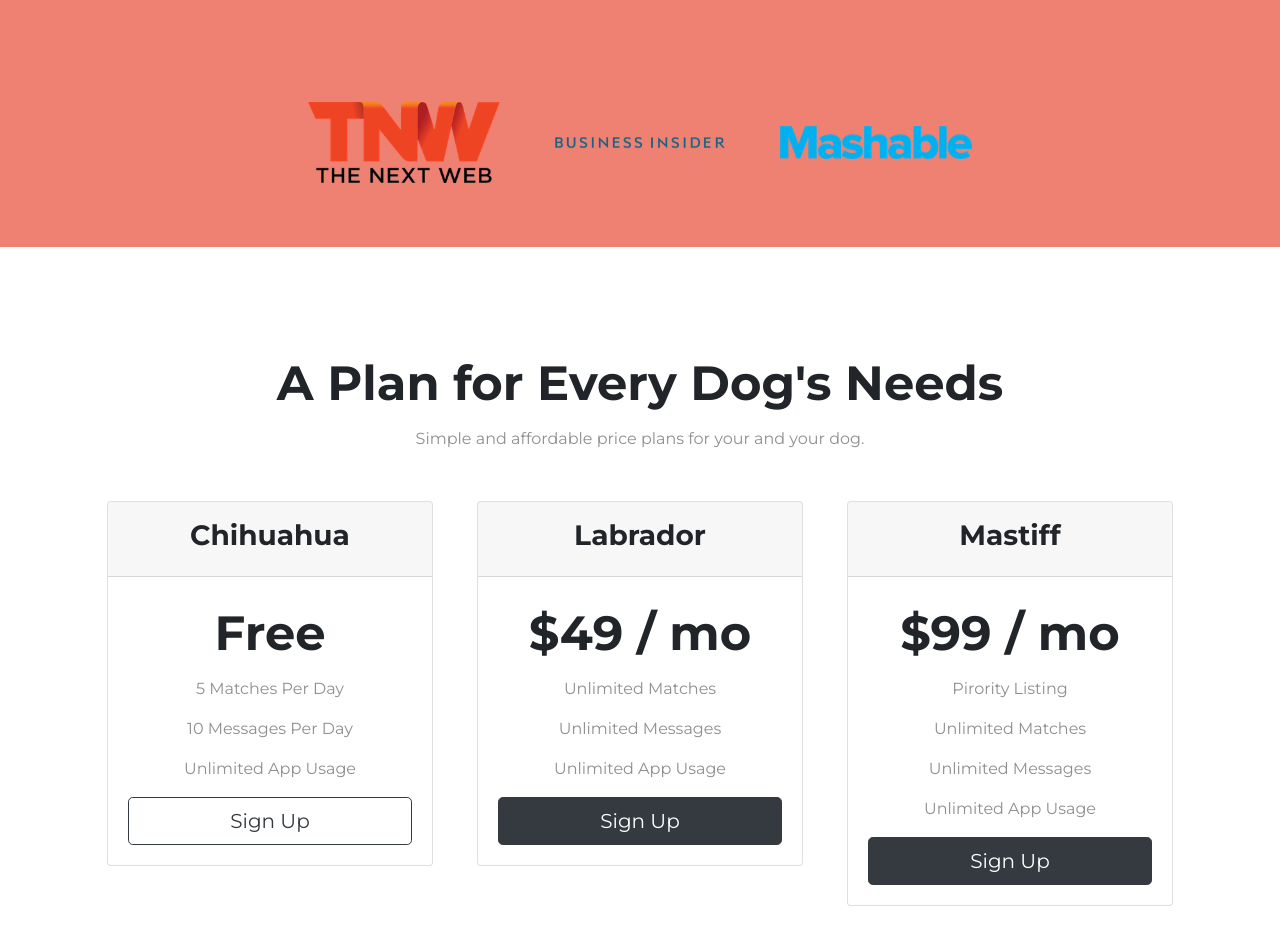
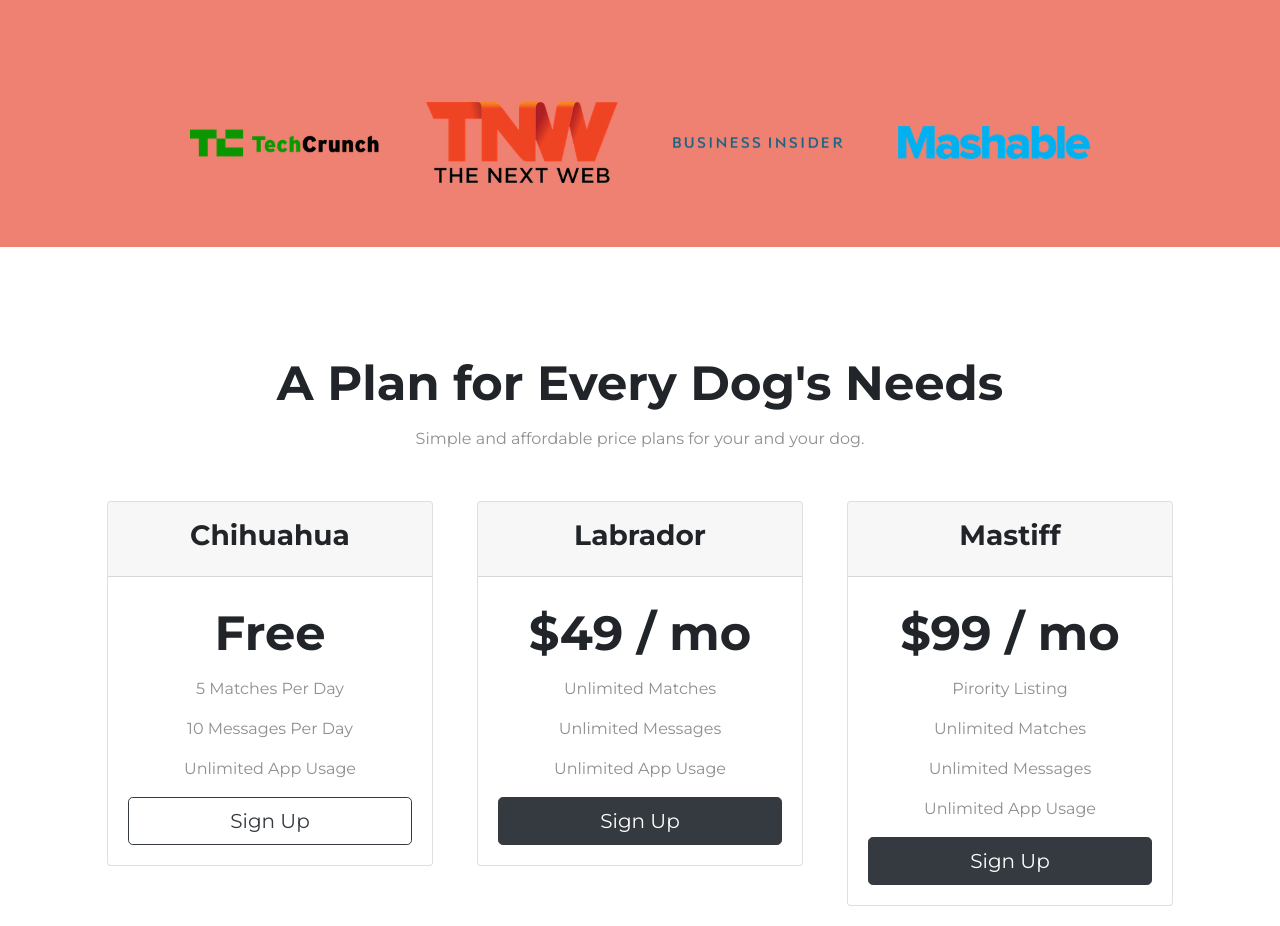
Before and after one commit to Dibya-Prakash/Demo_bootstrap_project, a plain HTML site: page index.html in a window 1280 px wide. Shown: the part 1580-2506 px from the top of the page. Drawn offline with nearby package versions, Linux system fonts and the light colour scheme.

Commit message:
Update index.html

```diff
--- a/index.html
+++ b/index.html
@@ -125,7 +125,7 @@
   <!-- Press -->
 
   <section id="press" class="press colored-section">
-    <!--<img class="press-logo" src="images/techcrunch.png" alt="tc-logo">-->
+    <img class="press-logo" src="images/TechCrunch.png" alt="tc-logo">
     <img class="press-logo" src="images/tnw.png" alt="tnw-logo">
     <img class="press-logo" src="images/bizinsider.png" alt="biz-insider-logo">
     <img class="press-logo" src="images/mashable.png" alt="mashable-logo">
```
